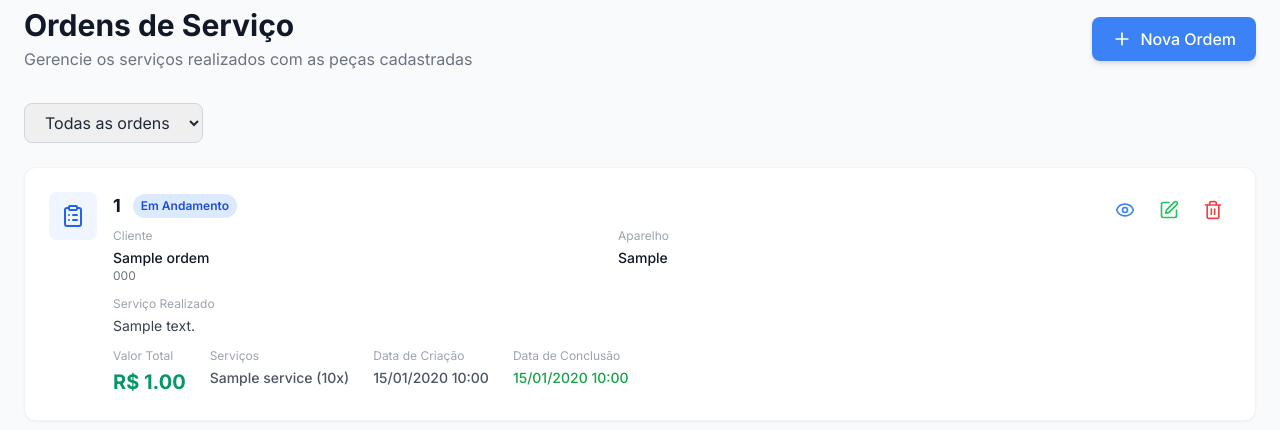
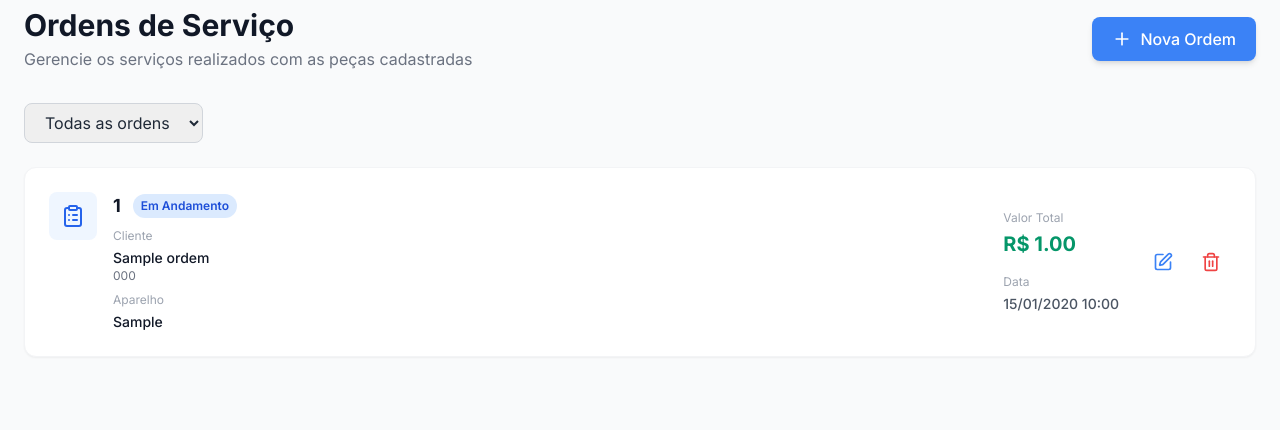
Before and after one commit to rneto464/Lojav7, a FastAPI app: template templates/ordens_servico.html in a window 1280 px wide. Shown: the part 158-588 px from the top of the page. Run offline with FastAPI, Linux system fonts and the light colour scheme; the template is opened without the code that fills it: most values are stand-ins (such as "Sample title", 1, 10 or a date in 2020); some libraries are stand-ins or nearby versions.

Commit message:
Reorganiza layout dos cards de ordens de serviço para melhor usabilidade
- Reorganiza estrutura do card: Esquerda (Ícone, Nome, Cliente, Aparelho) | Meio (Preço, Data) | Direita (Ações)
- Botão 'Finalizar' verde aparece apenas para ordens em andamento
- Quando concluída, mostra texto verde 'Concluído' no lugar do botão
- Botões de ação (Editar, Excluir) com tamanho consistente e melhor espaçamento
- Atualiza função de filtro JavaScript para manter mesmo layout
- Remove botão 'Visualizar' do card principal (mantido apenas no modal)

```diff
--- a/templates/ordens_servico.html
+++ b/templates/ordens_servico.html
@@ -69,22 +69,22 @@
             {% if ordens %}
                 {% for ordem in ordens %}
                 <div class="bg-white rounded-xl shadow-sm border border-gray-100 p-6 hover:shadow-md transition">
-                    <div class="flex justify-between items-start">
-                        <div class="flex gap-4 flex-1">
+                    <div class="flex justify-between items-center gap-6">
+                        <!-- Esquerda: Ícone, Nome, Modelo -->
+                        <div class="flex gap-4 flex-1 min-w-0">
                             <div class="w-12 h-12 rounded-lg {% if ordem.status == 'concluido' %}bg-green-50{% elif ordem.status == 'cancelado' %}bg-red-50{% else %}bg-blue-50{% endif %} flex items-center justify-center {% if ordem.status == 'concluido' %}text-green-600{% elif ordem.status == 'cancelado' %}text-red-600{% else %}text-blue-600{% endif %} shrink-0">
                                 <i data-lucide="clipboard-list" class="w-6 h-6"></i>
                             </div>
-                            <div class="flex-1">
+                            <div class="flex-1 min-w-0">
                                 <div class="flex items-center gap-3 mb-2">
-                                    <h3 class="text-lg font-bold text-gray-900">{{ ordem.order_number }}</h3>
-                                    <span class="px-2 py-1 text-xs font-semibold rounded-full {% if ordem.status == 'concluido' %}bg-green-100 text-green-700{% elif ordem.status == 'cancelado' %}bg-red-100 text-red-700{% else %}bg-blue-100 text-blue-700{% endif %}">
+                                    <h3 class="text-lg font-bold text-gray-900 truncate">{{ ordem.order_number }}</h3>
+                                    <span class="px-2 py-1 text-xs font-semibold rounded-full {% if ordem.status == 'concluido' %}bg-green-100 text-green-700{% elif ordem.status == 'cancelado' %}bg-red-100 text-red-700{% else %}bg-blue-100 text-blue-700{% endif %} shrink-0">
                                         {% if ordem.status == 'concluido' %}Concluída{% elif ordem.status == 'cancelado' %}Cancelada{% else %}Em Andamento{% endif %}
                                     </span>
                                 </div>
-                                <div class="grid grid-cols-2 gap-4 mb-3">
-                                    <div>
+                                <div class="mb-2">
                                     <p class="text-xs text-gray-400 mb-1">Cliente</p>
-                                        <p class="text-sm font-medium text-gray-900">{{ ordem.client_name }}</p>
+                                    <p class="text-sm font-medium text-gray-900 truncate">{{ ordem.client_name }}</p>
                                     {% if ordem.client_phone %}
                                     <p class="text-xs text-gray-500">{{ ordem.client_phone }}</p>
                                     {% endif %}
@@ -94,58 +94,41 @@
                                     <p class="text-sm font-medium text-gray-900">{{ ordem.device_model }}</p>
                                 </div>
                             </div>
-                                <div class="mb-3">
-                                    <p class="text-xs text-gray-400 mb-1">Serviço Realizado</p>
-                                    <p class="text-sm text-gray-700">{{ ordem.service_description }}</p>
                         </div>
-                                <div class="flex gap-6 mt-3">
+
+                        <!-- Meio: Preço, Data -->
+                        <div class="flex flex-col gap-4 shrink-0">
                             <div>
                                 <p class="text-xs text-gray-400 mb-1">Valor Total</p>
                                 <p class="text-xl font-bold text-emerald-600">
                                     R$ {{ "%.2f"|format(ordem.total_value or 0) }}
                                 </p>
                             </div>
-                                    {% if ordem.services and ordem.services|length > 0 %}
                             <div>
-                                        <p class="text-xs text-gray-400 mb-1">Serviços</p>
-                                        <p class="text-sm font-medium text-gray-600">
-                                            {% for service in ordem.services %}
-                                                {{ service.name }}{% if service.quantity > 1 %} ({{ service.quantity }}x){% endif %}{% if not loop.last %}, {% endif %}
-                                            {% endfor %}
-                                        </p>
-                                    </div>
-                                    {% endif %}
-                                    <div>
-                                        <p class="text-xs text-gray-400 mb-1">Data de Criação</p>
+                                <p class="text-xs text-gray-400 mb-1">Data</p>
                                 <p class="text-sm font-medium text-gray-600">
                                     {{ ordem.created_at | formatar_data }}
                                 </p>
                             </div>
-                                    {% if ordem.completed_at %}
-                                    <div>
-                                        <p class="text-xs text-gray-400 mb-1">Data de Conclusão</p>
-                                        <p class="text-sm font-medium text-green-600">
-                                            {{ ordem.completed_at | formatar_data }}
-                                        </p>
                         </div>
-                                    {% endif %}
-                                </div>
-                            </div>
-                        </div>
-                        <div class="flex gap-2">
+
+                        <!-- Direita: Ações (Finalizar, Editar, Excluir) -->
+                        <div class="flex items-center gap-2 shrink-0">
                             {% if ordem.status == 'em_andamento' %}
-                            <button onclick="abrirModalFinalizar({{ ordem.id }})" class="flex items-center gap-1 bg-green-500 hover:bg-green-600 text-white px-4 py-2 rounded-lg transition font-medium text-sm" title="Finalizar Serviço">
+                            <button onclick="abrirModalFinalizar({{ ordem.id }})" class="flex items-center gap-1.5 bg-green-500 hover:bg-green-600 text-white px-4 py-2 rounded-lg transition font-medium text-sm shadow-sm hover:shadow-md" title="Finalizar Serviço">
                                 <i data-lucide="check-circle" class="w-4 h-4"></i>
                                 Finalizar
                             </button>
+                            {% elif ordem.status == 'concluido' %}
+                            <span class="flex items-center gap-1.5 text-green-600 font-semibold text-sm px-3 py-2">
+                                <i data-lucide="check-circle" class="w-4 h-4"></i>
+                                Concluído
+                            </span>
                             {% endif %}
-                            <button onclick="visualizarOrdem({{ ordem.id }})" class="text-blue-500 hover:text-blue-700 hover:bg-blue-50 p-2 rounded-lg transition" title="Visualizar">
-                                <i data-lucide="eye" class="w-5 h-5"></i>
-                            </button>
-                            <button onclick="editarOrdem({{ ordem.id }})" class="text-green-500 hover:text-green-700 hover:bg-green-50 p-2 rounded-lg transition" title="Editar">
+                            <button onclick="editarOrdem({{ ordem.id }})" class="flex items-center justify-center w-10 h-10 text-blue-500 hover:text-blue-700 hover:bg-blue-50 rounded-lg transition" title="Editar">
                                 <i data-lucide="edit" class="w-5 h-5"></i>
                             </button>
-                            <button onclick="excluirOrdem({{ ordem.id }}, '{{ ordem.order_number }}')" class="text-red-500 hover:text-red-700 hover:bg-red-50 p-2 rounded-lg transition" title="Excluir">
+                            <button onclick="excluirOrdem({{ ordem.id }}, '{{ ordem.order_number }}')" class="flex items-center justify-center w-10 h-10 text-red-500 hover:text-red-700 hover:bg-red-50 rounded-lg transition" title="Excluir">
                                 <i data-lucide="trash-2" class="w-5 h-5"></i>
                             </button>
                         </div>
@@ -791,23 +774,33 @@
                 ordens.forEach(ordem => {
                     const div = document.createElement('div');
                     div.className = 'bg-white rounded-xl shadow-sm border border-gray-100 p-6 hover:shadow-md transition';
+                    const statusBadge = ordem.status === 'concluido' ? 'Concluída' : ordem.status === 'cancelado' ? 'Cancelada' : 'Em Andamento';
+                    const statusColor = ordem.status === 'concluido' ? 'green' : ordem.status === 'cancelado' ? 'red' : 'blue';
+                    const dataFormatada = new Date(ordem.created_at).toLocaleDateString('pt-BR', {
+                        day: '2-digit',
+                        month: '2-digit',
+                        year: 'numeric',
+                        hour: '2-digit',
+                        minute: '2-digit'
+                    });
+
                     div.innerHTML = `
-                        <div class="flex justify-between items-start">
-                            <div class="flex gap-4 flex-1">
-                                <div class="w-12 h-12 rounded-lg ${ordem.status === 'concluido' ? 'bg-green-50' : ordem.status === 'cancelado' ? 'bg-red-50' : 'bg-blue-50'} flex items-center justify-center ${ordem.status === 'concluido' ? 'text-green-600' : ordem.status === 'cancelado' ? 'text-red-600' : 'text-blue-600'} shrink-0">
+                        <div class="flex justify-between items-center gap-6">
+                            <!-- Esquerda: Ícone, Nome, Modelo -->
+                            <div class="flex gap-4 flex-1 min-w-0">
+                                <div class="w-12 h-12 rounded-lg ${statusColor === 'green' ? 'bg-green-50 text-green-600' : statusColor === 'red' ? 'bg-red-50 text-red-600' : 'bg-blue-50 text-blue-600'} flex items-center justify-center shrink-0">
                                     <i data-lucide="clipboard-list" class="w-6 h-6"></i>
                                 </div>
-                                <div class="flex-1">
+                                <div class="flex-1 min-w-0">
                                     <div class="flex items-center gap-3 mb-2">
-                                        <h3 class="text-lg font-bold text-gray-900">${ordem.order_number}</h3>
-                                        <span class="px-2 py-1 text-xs font-semibold rounded-full ${ordem.status === 'concluido' ? 'bg-green-100 text-green-700' : ordem.status === 'cancelado' ? 'bg-red-100 text-red-700' : 'bg-blue-100 text-blue-700'}">
-                                            ${ordem.status === 'concluido' ? 'Concluída' : ordem.status === 'cancelado' ? 'Cancelada' : 'Em Andamento'}
+                                        <h3 class="text-lg font-bold text-gray-900 truncate">${ordem.order_number}</h3>
+                                        <span class="px-2 py-1 text-xs font-semibold rounded-full ${statusColor === 'green' ? 'bg-green-100 text-green-700' : statusColor === 'red' ? 'bg-red-100 text-red-700' : 'bg-blue-100 text-blue-700'} shrink-0">
+                                            ${statusBadge}
                                         </span>
                                     </div>
-                                    <div class="grid grid-cols-2 gap-4 mb-3">
-                                        <div>
+                                    <div class="mb-2">
                                         <p class="text-xs text-gray-400 mb-1">Cliente</p>
-                                            <p class="text-sm font-medium text-gray-900">${ordem.client_name}</p>
+                                        <p class="text-sm font-medium text-gray-900 truncate">${ordem.client_name}</p>
                                         ${ordem.client_phone ? `<p class="text-xs text-gray-500">${ordem.client_phone}</p>` : ''}
                                     </div>
                                     <div>
@@ -815,42 +808,41 @@
                                         <p class="text-sm font-medium text-gray-900">${ordem.device_model}</p>
                                     </div>
                                 </div>
-                                    <div class="mb-3">
-                                        <p class="text-xs text-gray-400 mb-1">Serviço Realizado</p>
-                                        <p class="text-sm text-gray-700">${ordem.service_description}</p>
                             </div>
-                                    <div class="flex gap-6 mt-3">
+
+                            <!-- Meio: Preço, Data -->
+                            <div class="flex flex-col gap-4 shrink-0">
                                 <div>
                                     <p class="text-xs text-gray-400 mb-1">Valor Total</p>
                                     <p class="text-xl font-bold text-emerald-600">
-                                                R$ ${ordem.total_value.toFixed(2)}
+                                        R$ ${ordem.total_value ? ordem.total_value.toFixed(2) : '0.00'}
                                     </p>
                                 </div>
-                                        ${ordem.services && ordem.services.length > 0 ? `
-                                        <div>
-                                            <p class="text-xs text-gray-400 mb-1">Serviços</p>
-                                            <p class="text-sm font-medium text-gray-600">
-                                                ${ordem.services.map(s => `${s.name}${s.quantity > 1 ? ` (${s.quantity}x)` : ''}`).join(', ')}
-                                            </p>
-                                        </div>
-                                        ` : ''}
                                 <div>
                                     <p class="text-xs text-gray-400 mb-1">Data</p>
                                     <p class="text-sm font-medium text-gray-600">
-                                                ${new Date(ordem.created_at).toLocaleDateString('pt-BR')}
+                                        ${dataFormatada}
                                     </p>
                                 </div>
                             </div>
-                                </div>
-                            </div>
-                            <div class="flex gap-2">
-                                <button onclick="visualizarOrdem(${ordem.id})" class="text-blue-500 hover:text-blue-700 hover:bg-blue-50 p-2 rounded-lg transition" title="Visualizar">
-                                    <i data-lucide="eye" class="w-5 h-5"></i>
+
+                            <!-- Direita: Ações (Finalizar, Editar, Excluir) -->
+                            <div class="flex items-center gap-2 shrink-0">
+                                ${ordem.status === 'em_andamento' ? `
+                                <button onclick="abrirModalFinalizar(${ordem.id})" class="flex items-center gap-1.5 bg-green-500 hover:bg-green-600 text-white px-4 py-2 rounded-lg transition font-medium text-sm shadow-sm hover:shadow-md" title="Finalizar Serviço">
+                                    <i data-lucide="check-circle" class="w-4 h-4"></i>
+                                    Finalizar
                                 </button>
-                                <button onclick="editarOrdem(${ordem.id})" class="text-green-500 hover:text-green-700 hover:bg-green-50 p-2 rounded-lg transition" title="Editar">
+                                ` : ordem.status === 'concluido' ? `
+                                <span class="flex items-center gap-1.5 text-green-600 font-semibold text-sm px-3 py-2">
+                                    <i data-lucide="check-circle" class="w-4 h-4"></i>
+                                    Concluído
+                                </span>
+                                ` : ''}
+                                <button onclick="editarOrdem(${ordem.id})" class="flex items-center justify-center w-10 h-10 text-blue-500 hover:text-blue-700 hover:bg-blue-50 rounded-lg transition" title="Editar">
                                     <i data-lucide="edit" class="w-5 h-5"></i>
                                 </button>
-                                <button onclick="excluirOrdem(${ordem.id}, '${ordem.order_number}')" class="text-red-500 hover:text-red-700 hover:bg-red-50 p-2 rounded-lg transition" title="Excluir">
+                                <button onclick="excluirOrdem(${ordem.id}, '${ordem.order_number}')" class="flex items-center justify-center w-10 h-10 text-red-500 hover:text-red-700 hover:bg-red-50 rounded-lg transition" title="Excluir">
                                     <i data-lucide="trash-2" class="w-5 h-5"></i>
                                 </button>
                             </div>
```
Lines whose indentation alone changed are shown as unchanged.
